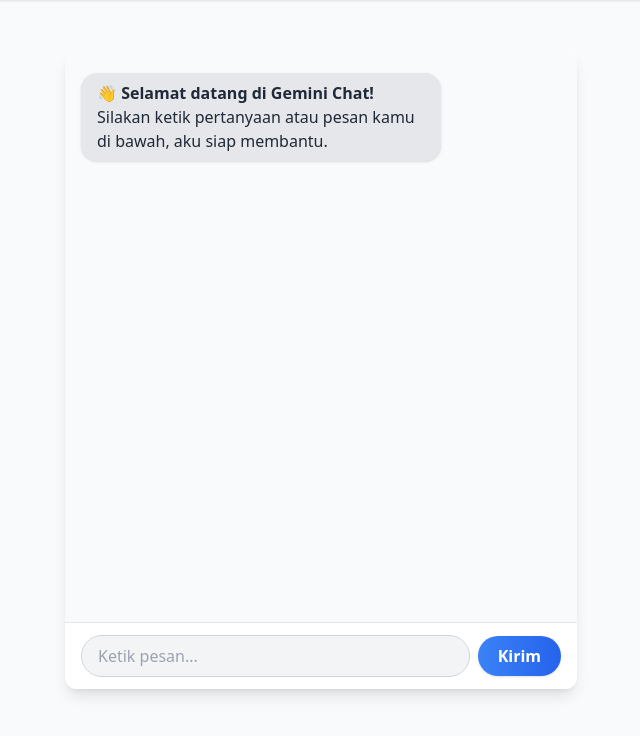
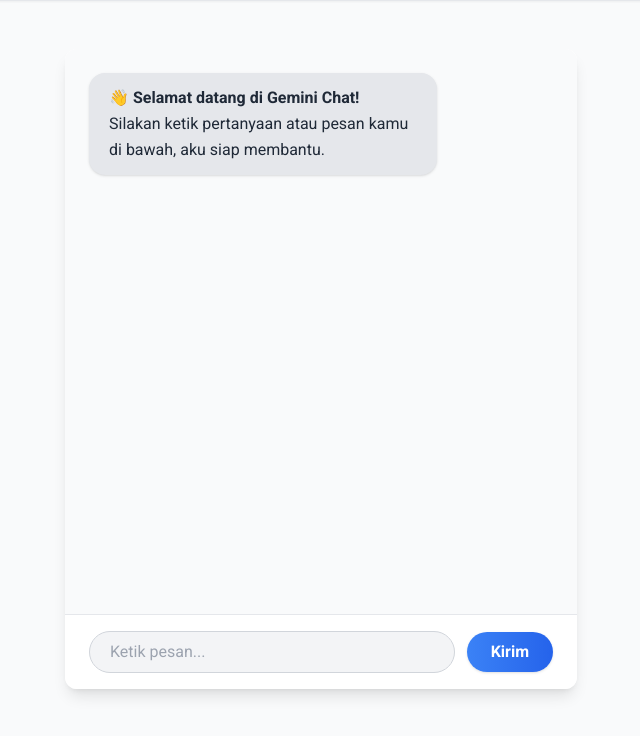
Before and after one commit to ariqhakim17/curhatsaya, a website: page frontend/index.html in a window 1280 px wide. Shown: the part 64-800 px from the top of the page, without its empty margins (319-959 px from the left). Drawn offline with nearby package versions, Linux system fonts and the light colour scheme.

Commit message:
rapikan padding, font Roboto/Google Sans, hilangkan logo, UI chatbox mirip Gemini

```diff
--- a/frontend/index.html
+++ b/frontend/index.html
@@ -5,19 +5,26 @@
   <meta name="viewport" content="width=device-width, initial-scale=1.0">
   <title>Gemini Chat</title>
   <script src="https://cdn.tailwindcss.com"></script>
-  <link rel="icon" href="https://www.gstatic.com/lamda/images/gemini_sparkle_48dp.png">
+  <link rel="preconnect" href="https://fonts.googleapis.com">
+  <link rel="preconnect" href="https://fonts.gstatic.com" crossorigin>
+  <link href="https://fonts.googleapis.com/css2?family=Roboto:wght@400;500;700&display=swap" rel="stylesheet">
+  <style>
+    body, input, button, textarea, select {
+      font-family: 'Roboto', 'Google Sans', Arial, Helvetica, sans-serif;
+    }
+  </style>
 </head>
 <body class="bg-gray-50 min-h-screen flex flex-col">
   <header class="w-full flex items-center justify-center py-4 border-b bg-white shadow-sm">
-    <img src="https://www.gstatic.com/lamda/images/gemini_sparkle_48dp.png" alt="Gemini" class="w-7 h-7 mr-2">
     <span class="text-2xl font-semibold text-gray-800 tracking-tight">Gemini Chat</span>
   </header>
   <main class="flex-1 flex flex-col items-center justify-center w-full">
     <div class="w-full max-w-lg flex flex-col h-[80vh] bg-white rounded-xl shadow-lg overflow-hidden">
-      <div id="chat-box" class="flex-1 overflow-y-auto px-4 py-6 space-y-4 bg-gray-50"></div>
-      <form id="chat-form" class="flex items-center gap-2 border-t bg-white px-4 py-3" autocomplete="off" onsubmit="event.preventDefault(); sendMessage();">
-        <input type="text" id="user-input" placeholder="Ketik pesan..." class="flex-1 border border-gray-300 rounded-full px-4 py-2 focus:outline-none focus:ring-2 focus:ring-blue-400 bg-gray-100 text-gray-800" />
-        <button type="submit" class="bg-gradient-to-r from-blue-500 to-blue-600 text-white px-5 py-2 rounded-full font-semibold shadow hover:from-blue-600 hover:to-blue-700 transition">Kirim</button>
+      <div id="chat-box" class="flex-1 overflow-y-auto px-6 py-6 space-y-4 bg-gray-50">
+      </div>
+      <form id="chat-form" class="flex items-center gap-3 border-t bg-white px-6 py-4" autocomplete="off" onsubmit="event.preventDefault(); sendMessage();">
+        <input type="text" id="user-input" placeholder="Ketik pesan..." class="flex-1 border border-gray-300 rounded-full px-5 py-2 focus:outline-none focus:ring-2 focus:ring-blue-400 bg-gray-100 text-gray-800 text-base" />
+        <button type="submit" class="bg-gradient-to-r from-blue-500 to-blue-600 text-white px-6 py-2 rounded-full font-semibold shadow hover:from-blue-600 hover:to-blue-700 transition text-base">Kirim</button>
       </form>
     </div>
   </main>
@@ -25,7 +32,7 @@
     // Tambahkan contoh balasan terformat saat halaman dibuka
     window.addEventListener('DOMContentLoaded', () => {
       const chatBox = document.getElementById('chat-box');
-      chatBox.innerHTML += `<div class="flex items-start"><div class="bg-gray-200 text-gray-800 px-4 py-2 rounded-2xl max-w-[75%] shadow">👋 <b>Selamat datang di Gemini Chat!</b><br>Silakan ketik pertanyaan atau pesan kamu di bawah, aku siap membantu.</div></div>`;
+      chatBox.innerHTML += `<div class="flex items-start"><div class="bg-gray-200 text-gray-800 px-5 py-3 rounded-2xl max-w-[75%] shadow text-base leading-relaxed">👋 <b>Selamat datang di Gemini Chat!</b><br>Silakan ketik pertanyaan atau pesan kamu di bawah, aku siap membantu.</div></div>`;
     });
 
     async function sendMessage() {
@@ -36,7 +43,7 @@
       // User bubble
       const userMessageElement = document.createElement('div');
       userMessageElement.className = 'flex justify-end';
-      userMessageElement.innerHTML = `<div class="bg-gradient-to-r from-blue-500 to-blue-400 text-white px-4 py-2 rounded-2xl max-w-[75%] shadow text-right">${message}</div>`;
+      userMessageElement.innerHTML = `<div class="bg-gradient-to-r from-blue-500 to-blue-400 text-white px-5 py-3 rounded-2xl max-w-[75%] shadow text-right text-base leading-relaxed">${message}</div>`;
       chatBox.appendChild(userMessageElement);
       chatBox.scrollTop = chatBox.scrollHeight;
       input.value = '';
@@ -46,7 +53,7 @@
       const loadingElement = document.createElement('div');
       loadingElement.id = loadingId;
       loadingElement.className = 'flex items-start';
-      loadingElement.innerHTML = `<div class="bg-gray-200 text-gray-600 px-4 py-2 rounded-2xl max-w-[75%] shadow flex items-center gap-2"><span class="animate-spin rounded-full h-4 w-4 border-b-2 border-blue-600"></span> Sedang mengetik...</div>`;
+      loadingElement.innerHTML = `<div class="bg-gray-200 text-gray-600 px-5 py-3 rounded-2xl max-w-[75%] shadow flex items-center gap-2 text-base leading-relaxed"><span class="animate-spin rounded-full h-4 w-4 border-b-2 border-blue-600"></span> Sedang mengetik...</div>`;
       chatBox.appendChild(loadingElement);
       chatBox.scrollTop = chatBox.scrollHeight;
       try {
@@ -62,7 +69,7 @@
         const aiBubble = document.createElement('div');
         aiBubble.className = 'flex items-start';
         aiBubble.innerHTML = `
-          <div class="bg-gray-200 text-gray-800 px-4 py-2 rounded-2xl max-w-[75%] shadow relative">
+          <div class="bg-gray-200 text-gray-800 px-5 py-3 rounded-2xl max-w-[75%] shadow relative text-base leading-relaxed">
             <div id="${responseId}-text">${data.response || data.error || 'Tidak ada respons'}</div>
             <div class="absolute right-2 bottom-2 flex gap-1">
               <button onclick="copyToClipboard('${responseId}-text')" id="${responseId}-copy" title="Salin" class="p-1 rounded hover:bg-gray-300 focus:outline-none">
@@ -82,7 +89,7 @@
         document.querySelectorAll('[id^="loading-"]').forEach(el => el.remove());
         const errorBubble = document.createElement('div');
         errorBubble.className = 'flex items-start';
-        errorBubble.innerHTML = `<div class="bg-red-200 text-red-800 px-4 py-2 rounded-2xl max-w-[75%] shadow">Error: ${err.message}</div>`;
+        errorBubble.innerHTML = `<div class="bg-red-200 text-red-800 px-5 py-3 rounded-2xl max-w-[75%] shadow text-base leading-relaxed">Error: ${err.message}</div>`;
         chatBox.appendChild(errorBubble);
         chatBox.scrollTop = chatBox.scrollHeight;
       } finally {
```
